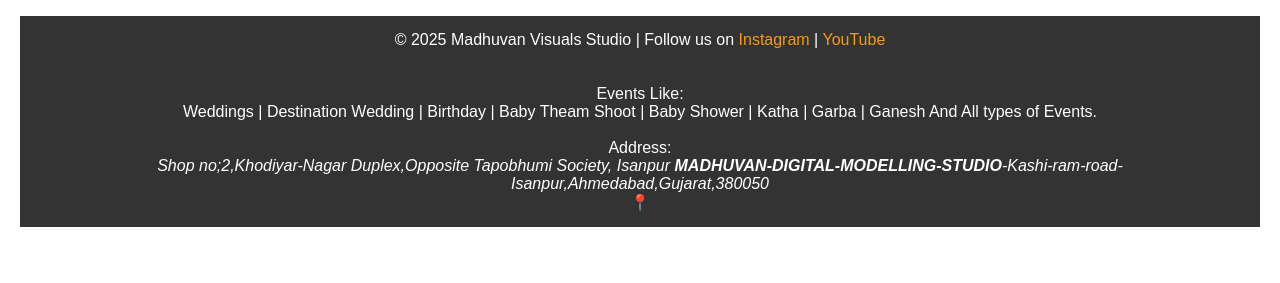
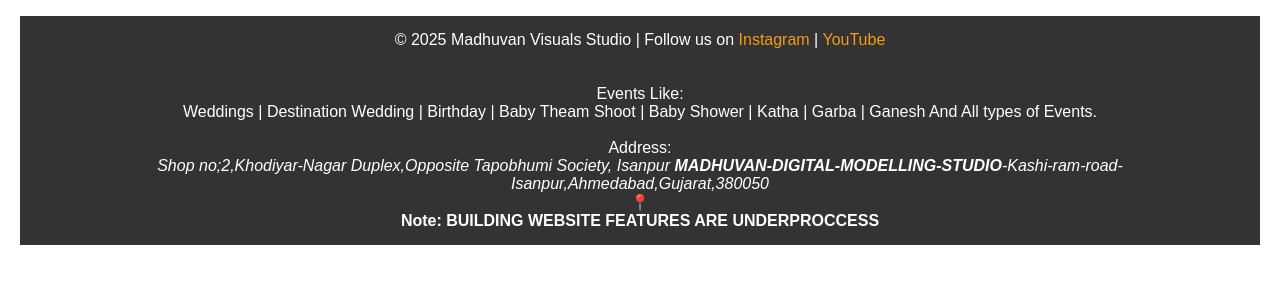
Before and after one commit to kavyyaaa2512/MVS, a plain HTML site: page index.html in a window 1280 px wide. Shown: the part 1255-1538 px from the top of the page. Drawn offline with Linux system fonts and the light colour scheme.

Commit message:
Add files via upload

```diff
--- a/index.html
+++ b/index.html
@@ -62,6 +62,8 @@
             </Address>
         </p>
 <center><a href="https://maps.app.goo.gl/jjXmiGRUBZ5srhBy7" target="_blank">📍</a></center>
+
+<p> <b>Note: BUILDING WEBSITE FEATURES ARE UNDERPROCCESS </b></p>
     </footer>
 </body>
 </html>
```
